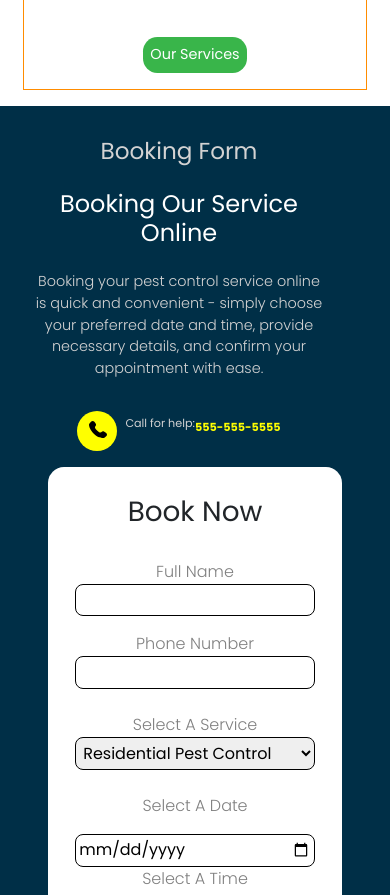
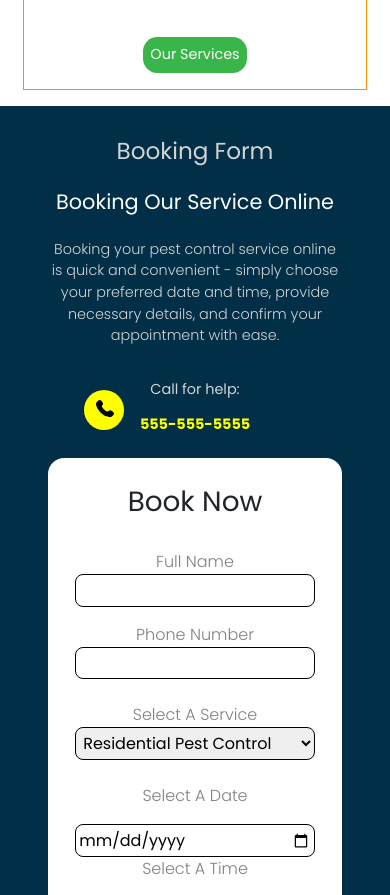
Before and after one commit to alecnissen/Precision-Pest-Control, a React (Vite) app: page / in a window 390 px wide. Shown: the part 8920-9815 px from the top of the page. Built offline with nearby package versions, Linux system fonts and the light colour scheme.

Commit message:
added responsiveness for booking form section, saving work and continuing on to the next section

```diff
--- a/src/Styles/body_background_styles.scss
+++ b/src/Styles/body_background_styles.scss
@@ -1,4 +1,5 @@
 * {
+    // overflow: hidden;
     padding: 0;
     margin: 0;
     box-sizing: border-box;
--- a/src/Styles/contact_form_styles.scss
+++ b/src/Styles/contact_form_styles.scss
@@ -204,6 +204,41 @@ form h1 {
 
 
 
+
+
+@media (max-width: 1350px) {
+    .contact-form-title-subtitle-container {
+        display: flex;
+        justify-content: center;
+        align-items: center;
+        text-align: center;
+        padding-right: 1em;
+        // text-align: center;
+    }
+
+    .phone-icon-container-contact-form {
+        position: relative;
+        right: 2em;
+    }
+
+    .phone-num-container {
+        position: relative;
+        right: 2em;
+    }
+
+    // .phone-num-container {
+    //     display: flex;
+    //     align-items: center;
+    //     justify-content: center;
+    //     flex-direction: row;
+    // }
+}
+
+
+
+
+
+
 @media (max-width: 1260px) {
     .form-name-phone-num-container,
     .form-date-time-container,
@@ -247,6 +282,8 @@ form h1 {
         justify-content: center;
         align-items: center;
         text-align: center;
+        position: relative;
+        left: 1em;
     }
 
     .phone-icon-container-contact-form img {
@@ -275,13 +312,18 @@ form h1 {
         gap: 0.5em;
     }
 
+    .phone-num-container {
+        position: relative;
+        right: 1em;
+    }
 
-    .phone-num-container {
-        display: flex;
 
-        align-items: center;
-        flex-direction: row;
-    }
+    // .phone-num-container {
+    //     display: flex;
+
+    //     align-items: center;
+    //     flex-direction: row;
+    // }
 
 }
 
@@ -291,7 +333,8 @@ form h1 {
 @media (max-width: 450px) {
 
     .contact-form-title-subtitle-container h1 {
-        font-size: 1.5rem;
+        font-size: 1.3rem;
+        white-space: nowrap;
     }
 
     .contact-form-description-text {
@@ -301,7 +344,7 @@ form h1 {
 
     .phone-num-container p,
     .phone-num-container h4 {
-        font-size: 0.7rem;
+        font-size: 0.9rem;
     }
 
     .phone-icon-container-contact-form img {
@@ -324,8 +367,30 @@ form h1 {
         font-size: 1rem;
     }
 
+    .phone-num-container {
+        position: relative;
+        right: 1.5em;
+    }
+
 
 }
+
+
+@media (max-width: 375px) {
+    .contact-form-title-subtitle-container h1 {
+        font-size: 1.2rem;
+    }
+}
+
+
+
+
+
+
+
+
+
+
 
 
 // @media (max-width: 360px) {
```
